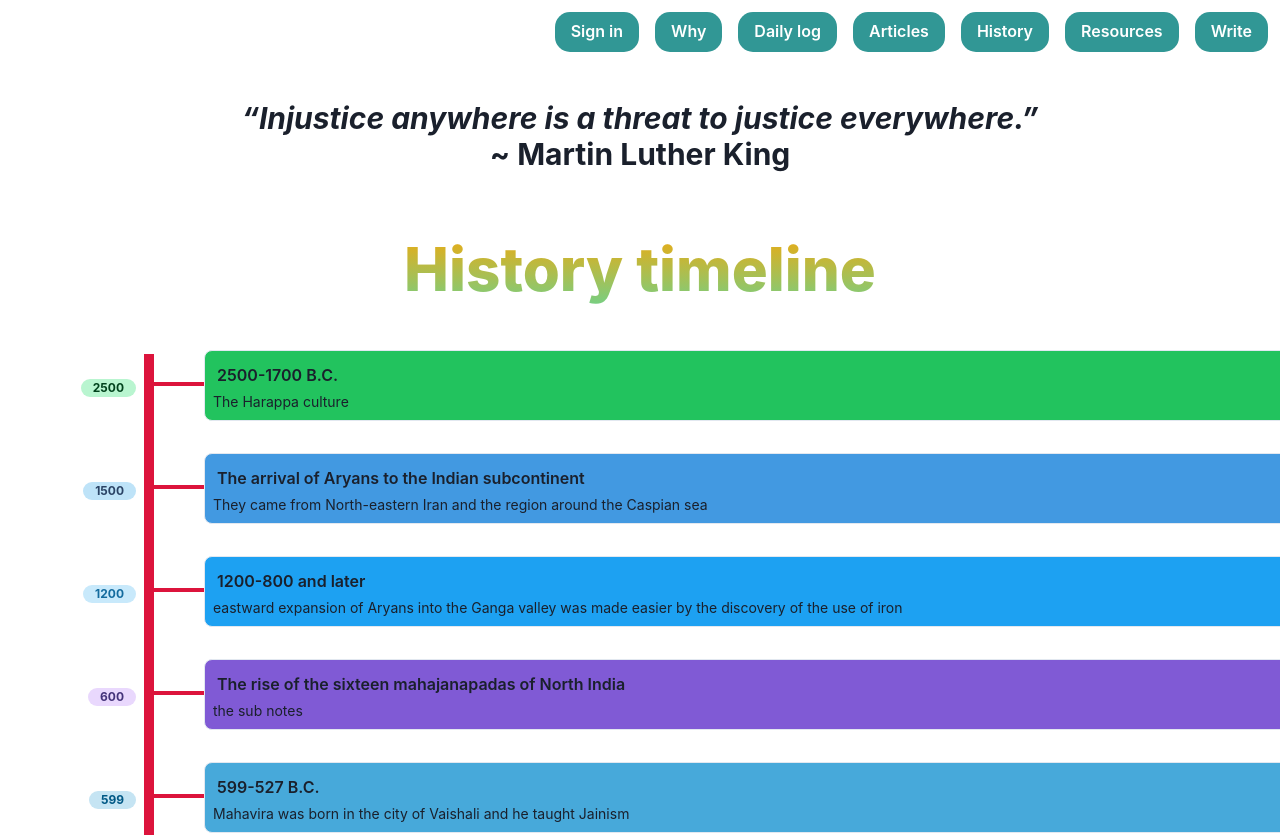
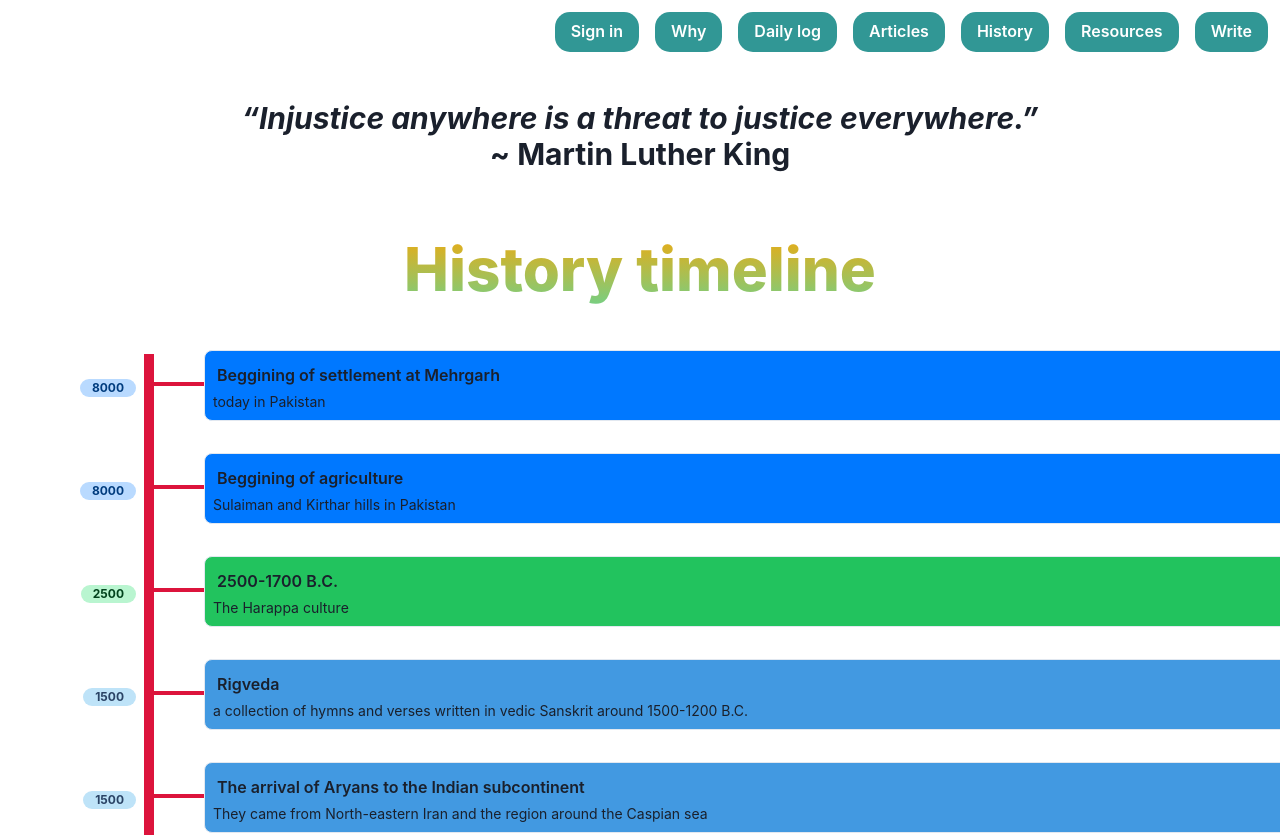
Before and after one commit to adharshchottu/upsc-logbook, a React (Create React App) app: page /history in a window 1280 px wide. Shown: the top 835 px of the page. Built offline with nearby package versions, Linux system fonts and the light colour scheme; no server answers; the HTML template or start-up script is replaced by a standard one.

Commit message:
update in bc history

```diff
--- a/src/pages/data/history_bc.js
+++ b/src/pages/data/history_bc.js
@@ -1,4 +1,14 @@
 export const historyBC = [
+    {
+        "year": 8000,
+        "history": "Beggining of agriculture",
+        "notes": "Sulaiman and Kirthar hills in Pakistan"
+    },
+    {
+        "year": 8000,
+        "history": "Beggining of settlement at Mehrgarh",
+        "notes": "today in Pakistan"
+    },
     {
         "year": 2500,
         "history": "2500-1700 B.C.",
@@ -10,6 +20,11 @@ export const historyBC = [
         "notes": "They came from North-eastern Iran and the region around the Caspian sea"
     },
     {
+        "year": 1500,
+        "history": "Rigveda",
+        "notes": "a collection of hymns and verses written in vedic Sanskrit around 1500-1200 B.C."
+    },
+    {
         "year": 1200,
         "history": "1200-800 and later",
         "notes": "eastward expansion of Aryans into the Ganga valley was made easier by the discovery of the use of iron"
@@ -17,7 +32,6 @@ export const historyBC = [
     {
         "year": 600,
         "history": "The rise of the sixteen mahajanapadas of North India",
-        "notes": "the sub notes"
     },
     {
         "year": 599,
```
